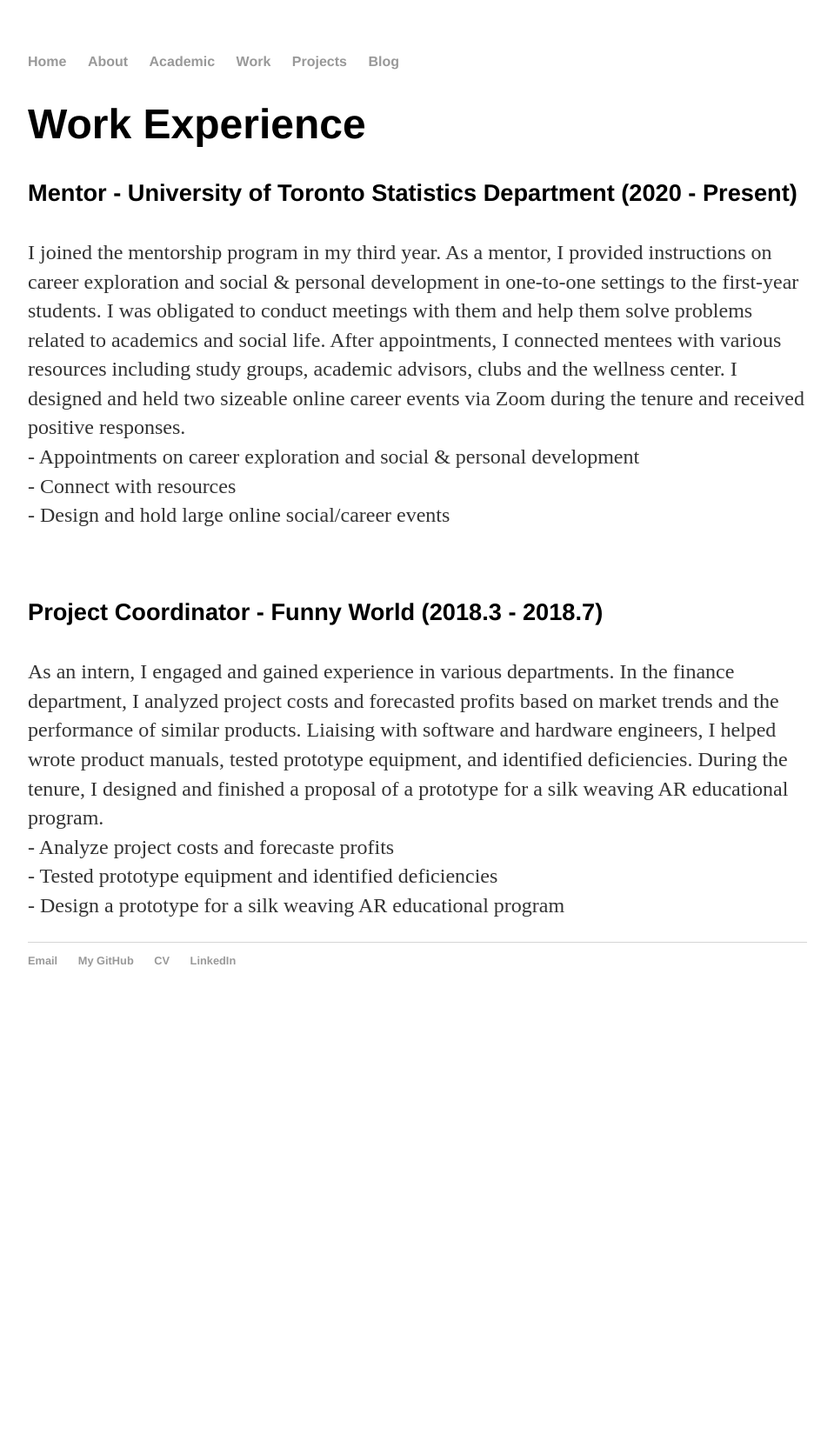
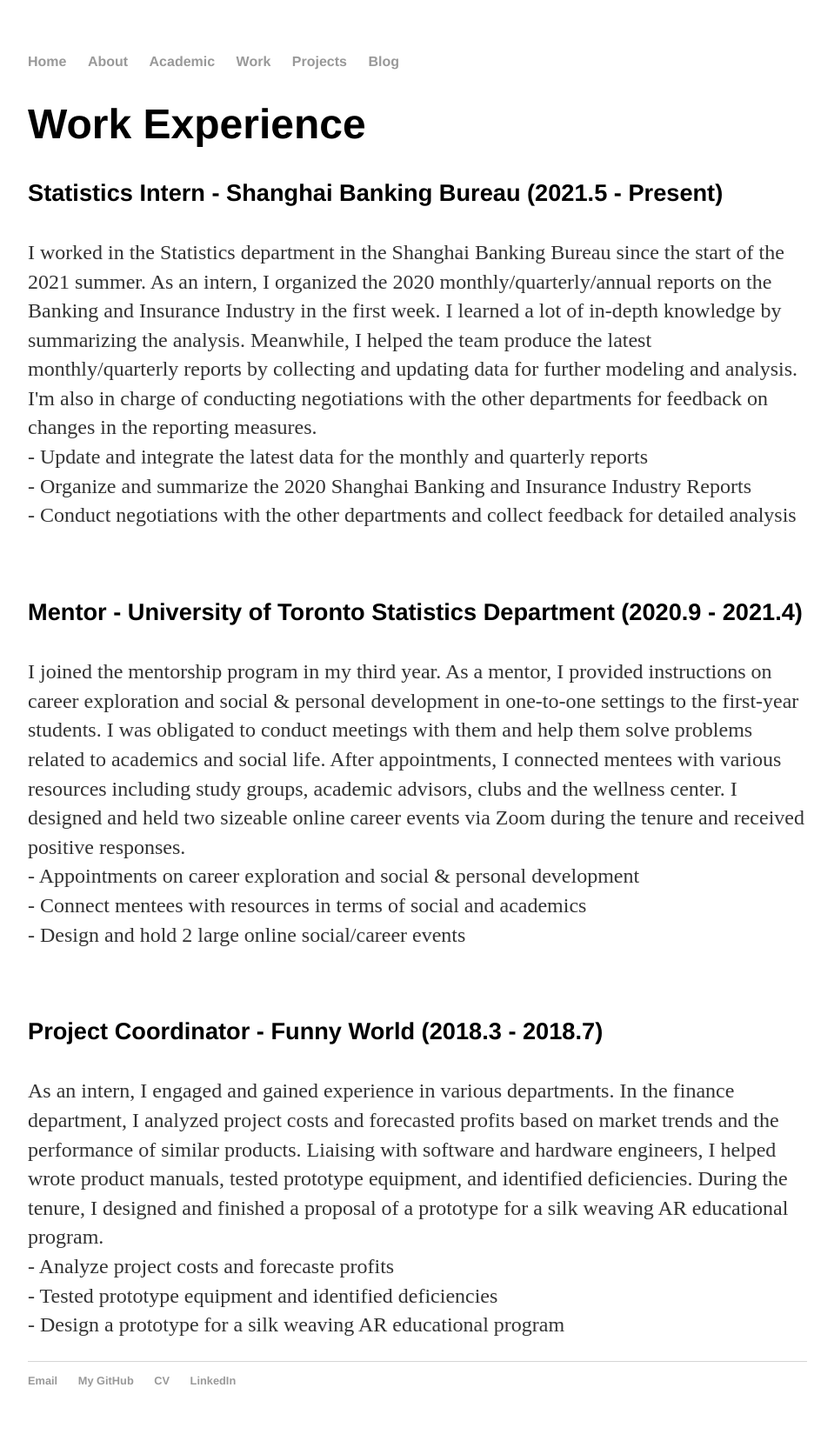
Before and after one commit to xiongy15/xiongy15.github.io, a Jekyll site: the page built from work/index.html, in a window 1280 px wide. Shown: the whole page at 87% size, without its empty margins (160-1119 px from the left). Built offline with Jekyll 4.4.1, drawn with Linux system fonts in a browser that asks for light colours; before the commit the page ends 1174 px from its top, so only the background shows below that.

Commit message:
Update index.html

```diff
--- a/work/index.html
+++ b/work/index.html
@@ -5,14 +5,25 @@
 <div class="about">
 	<h1>Work Experience</h1>
 
-  <h4>Mentor - University of Toronto Statistics Department (2020 - Present) </h4>
+  <h4>Statistics Intern - Shanghai Banking Bureau (2021.5 - Present) </h4>
+  <p> I worked in the Statistics department in the Shanghai Banking Bureau since the start of the 2021 summer. As an intern, I organized the 2020
+	  monthly/quarterly/annual reports on the Banking and Insurance Industry in the first week. I learned a lot of in-depth knowledge by
+	  summarizing the analysis. Meanwhile, I helped the team produce the latest monthly/quarterly reports by collecting and updating data for
+	  further modeling and analysis. I'm also in charge of conducting negotiations with the other departments for feedback on changes in the
+	  reporting measures. <br />
+    - Update and integrate the latest data for the monthly and quarterly reports <br />
+    - Organize and summarize the 2020 Shanghai Banking and Insurance Industry Reports <br />
+    - Conduct negotiations with the other departments and collect feedback for detailed analysis <br /> </p>
+	  <br />
+
+  <h4>Mentor - University of Toronto Statistics Department (2020.9 - 2021.4) </h4>
   <p> I joined the mentorship program in my third year. As a mentor, I provided instructions on career exploration and social & personal development
         in one-to-one settings to the first-year students. I was obligated to conduct meetings with them and help them solve problems related to academics
         and social life. After appointments, I connected mentees with various resources including study groups, academic advisors, clubs and the wellness
         center. I designed and held two sizeable online career events via Zoom during the tenure and received positive responses. <br />
     - Appointments on career exploration and social & personal development <br />
-    - Connect with resources <br />
-    - Design and hold large online social/career events <br /> </p>
+    - Connect mentees with resources in terms of social and academics <br />
+    - Design and hold 2 large online social/career events <br /> </p>
 	  <br />
 
   <h4>Project Coordinator - Funny World (2018.3 - 2018.7) </h4>
```
